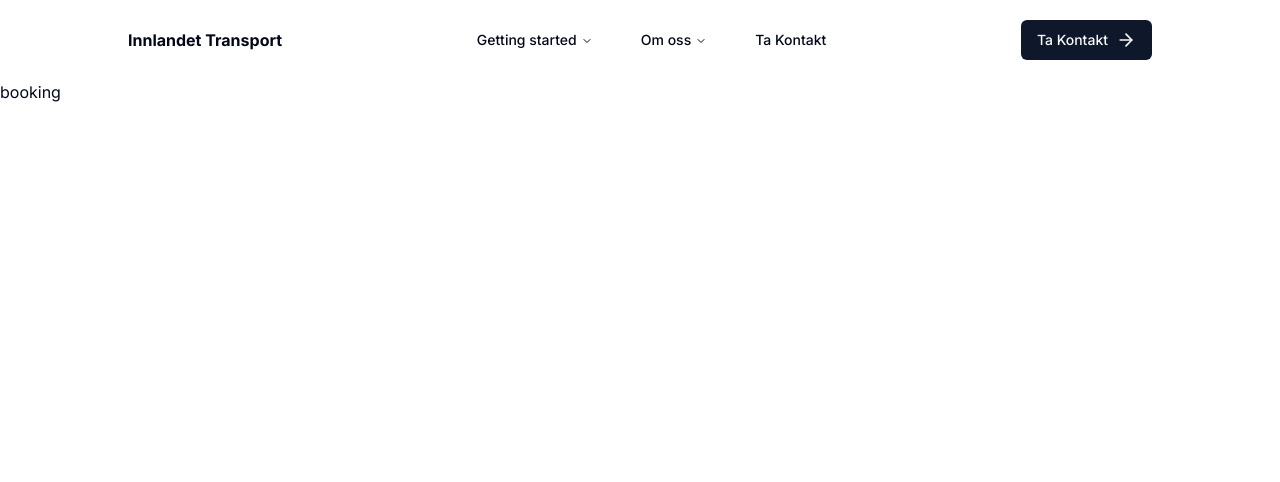
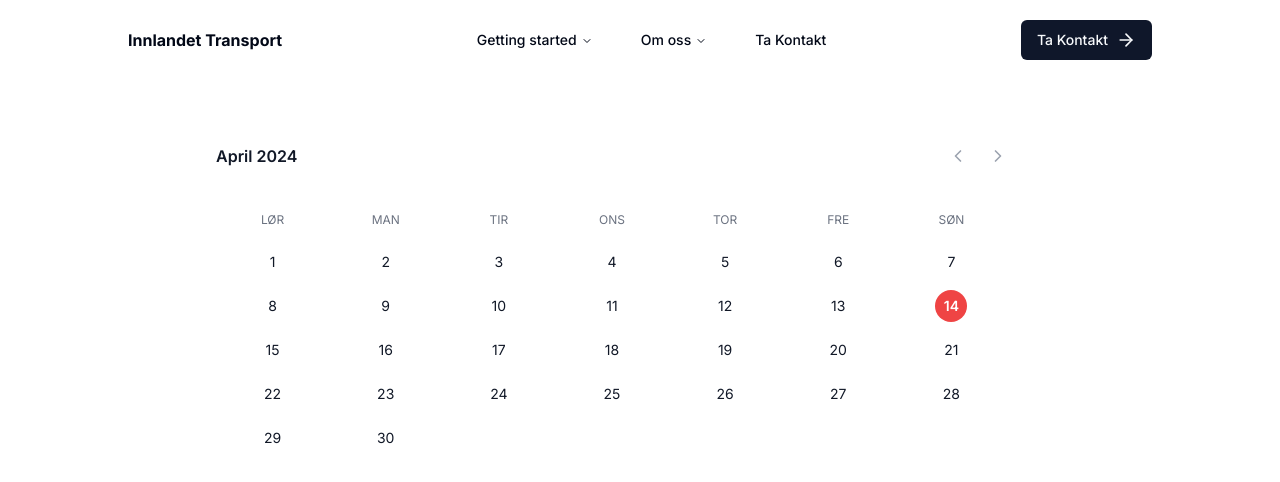
Before and after one commit to Nikolas-Vardeberg/booking-system, a Next.js app: page /booking in a window 1280 px wide. Shown: the top 482 px of the page. Built offline with nearby package versions, Linux system fonts and the light colour scheme.

Commit message:
feat: booking-calander + retrive data from id

```diff
--- a/app/admin/dashboard/orders/page.tsx
+++ b/app/admin/dashboard/orders/page.tsx
@@ -1,10 +1,11 @@
+import MaxWidthWrapper from "@/components/MaxWidthWrapper"
 import { Breadcrumb, BreadcrumbItem, BreadcrumbLink, BreadcrumbList, BreadcrumbPage, BreadcrumbSeparator } from "@/components/ui/breadcrumb"
 import { SlashIcon } from "lucide-react"
 
 
 const page = () => {
     return(
-        <div>
+        <MaxWidthWrapper>
           <Breadcrumb>
                 <BreadcrumbList>
                     <BreadcrumbItem>
@@ -28,7 +29,7 @@ const page = () => {
             <div>
                 se hvilke timer som er bestilt og hvilke servicer å kontakt innformasjon
             </div>
-        </div>
+        </MaxWidthWrapper>
     )
 }
 
--- a/app/admin/dashboard/services/[serviceid]/page.tsx
+++ b/app/admin/dashboard/services/[serviceid]/page.tsx
@@ -1,4 +1,6 @@
+import MaxWidthWrapper from '@/components/MaxWidthWrapper';
 import { prisma } from '@/lib/db';
+import { Ghost } from 'lucide-react';
 import { notFound, redirect, useRouter } from 'next/navigation';
 
 interface PageProps {
@@ -16,10 +18,34 @@ const page = async({ params }: PageProps) => {
         }
     })
 
+    const getServiceInfo = await prisma.service.findUnique({
+        where: {
+            id: serviceid,
+        }
+    })
+
+    if(!file) return(
+        <div className="mt-16 flex flex-col items-center gap-2">
+            <Ghost className="h-8 w-8 text-gray-900" />
+            <h3 className="font-semibold text-xl">
+                Couldn't find service
+            </h3>
+            <p>
+                Sorry, couldn't find the service you're looking for!
+            </p>
+        </div>
+    )
+
     return (
-        <div>
-            <h1>{serviceid}</h1>
-        </div>
+        <>
+            <MaxWidthWrapper>
+                her kan de kunne gjøre endringer til servicen
+
+                <h1>{serviceid}</h1>
+                <h1>{getServiceInfo?.name}</h1>
+
+            </MaxWidthWrapper>
+        </>
     );
 }
 
--- a/app/admin/dashboard/services/create/page.tsx
+++ b/app/admin/dashboard/services/create/page.tsx
@@ -1,7 +1,7 @@
 "use client"
 
 import MaxWidthWrapper from "@/components/MaxWidthWrapper"
-import { StoreModal } from "@/components/modals/store-modal"
+import { ServiceModal } from "@/components/modals/service-modal"
 import { Breadcrumb, BreadcrumbItem, BreadcrumbLink, BreadcrumbList, BreadcrumbPage, BreadcrumbSeparator } from "@/components/ui/breadcrumb"
 import { Button } from "@/components/ui/button"
 import { Input } from "@/components/ui/input"
@@ -67,7 +67,7 @@ const page = async() => {
         </Breadcrumb>
 
         <>
-          <StoreModal />
+          <ServiceModal />
         </>
 
         </MaxWidthWrapper>
--- a/app/admin/dashboard/services/page.tsx
+++ b/app/admin/dashboard/services/page.tsx
@@ -8,6 +8,7 @@ import { format } from "date-fns"
 import { Button, buttonVariants } from "@/components/ui/button"
 import Image from "next/image"
 import Link from "next/link"
+import DeleteButton from "@/components/DeleteButton"
 
 const page = async() => {
 
@@ -87,12 +88,14 @@ const page = async() => {
 
                                     <div className="flex items-center gap-2">
                                         <MessageSquare className="w-4 h-4" />
-                                        {service.name}
+                                        {service.id}
                                     </div>
 
-                                    <Button size="sm" className="w-full" variant="destructive" key={service.id}>
-                                        <Trash className="h-4 w-4"/>
-                                    </Button>
+
+                                    <>
+                                        <DeleteButton itemId={service.id} />
+                                    </>
+
                                 </div>
 
                             </li>
--- a/app/booking/page.tsx
+++ b/app/booking/page.tsx
@@ -1,10 +1,131 @@
+"use client"
+
+import MaxWidthWrapper from "@/components/MaxWidthWrapper";
+import { cn } from "@/lib/utils";
+import {
+    add,
+    eachDayOfInterval,
+    endOfMonth,
+    format,
+    getDay,
+    isEqual,
+    isSameDay,
+    isSameMonth,
+    isToday,
+    parse,
+    parseISO,
+    startOfToday,
+  } from 'date-fns'
+import { ChevronLeftIcon, ChevronRightIcon } from "lucide-react";
+  import { Fragment, useState } from 'react'
 
 
 const page = () => {
+
+    let today = startOfToday()
+    let [selectedDay, setSelectedDay] = useState(today)
+    let [currentMonth, setCurrentMonth] = useState(format(today, 'MMM-yyyy'))
+    let firstDayCurrentMonth = parse(currentMonth, 'MMM-yyyy', new Date())
+
+    let days = eachDayOfInterval({
+      start: firstDayCurrentMonth,
+      end: endOfMonth(firstDayCurrentMonth),
+    })
+
+    function previousMonth() {
+      let firstDayNextMonth = add(firstDayCurrentMonth, { months: -1 })
+      setCurrentMonth(format(firstDayNextMonth, 'MMM-yyyy'))
+    }
+
+    function nextMonth() {
+      let firstDayNextMonth = add(firstDayCurrentMonth, { months: 1 })
+      setCurrentMonth(format(firstDayNextMonth, 'MMM-yyyy'))
+    }
+
     return(
-        <div>
-            booking
-        </div>
+        <>
+            <MaxWidthWrapper>
+            <div className="pt-16">
+                <div className="max-w-md px-4 mx-auto sm:px-7 md:max-w-4xl md:px-6">
+                    <div className="md:pr-14">
+                        <div className="flex items-center">
+                        <h2 className="flex-auto font-semibold text-gray-900">
+                            {format(firstDayCurrentMonth, 'MMMM yyyy')}
+                        </h2>
+                        <button
+                            type="button"
+                            onClick={previousMonth}
+                            className="-my-1.5 flex flex-none items-center justify-center p-1.5 text-gray-400 hover:text-gray-500"
+                        >
+                            <span className="sr-only">Previous month</span>
+                            <ChevronLeftIcon className="w-5 h-5" aria-hidden="true" />
+                        </button>
+                        <button
+                            onClick={nextMonth}
+                            type="button"
+                            className="-my-1.5 -mr-1.5 ml-2 flex flex-none items-center justify-center p-1.5 text-gray-400 hover:text-gray-500"
+                        >
+                            <span className="sr-only">Next month</span>
+                            <ChevronRightIcon className="w-5 h-5" aria-hidden="true" />
+                        </button>
+                        </div>
+                        <div className="grid grid-cols-7 mt-10 text-xs leading-6 text-center text-gray-500">
+                        <div>LØR</div>
+                        <div>MAN</div>
+                        <div>TIR</div>
+                        <div>ONS</div>
+                        <div>TOR</div>
+                        <div>FRE</div>
+                        <div>SØN</div>
+                        </div>
+                        <div className="grid grid-cols-7 mt-2 text-sm">
+                        {days.map((day, dayIdx) => (
+                            <div
+                            key={day.toString()}
+                            className={cn(
+                                'py-1.5'
+                            )}
+                            >
+                            <button
+                                type="button"
+                                onClick={() => setSelectedDay(day)}
+                                className={cn(
+                                isEqual(day, selectedDay) && 'text-white',
+                                !isEqual(day, selectedDay) &&
+                                    isToday(day) &&
+                                    'text-red-500',
+                                !isEqual(day, selectedDay) &&
+                                    !isToday(day) &&
+                                    isSameMonth(day, firstDayCurrentMonth) &&
+                                    'text-gray-900',
+                                !isEqual(day, selectedDay) &&
+                                    !isToday(day) &&
+                                    !isSameMonth(day, firstDayCurrentMonth) &&
+                                    'text-gray-400',
+                                isEqual(day, selectedDay) && isToday(day) && 'bg-red-500',
+                                isEqual(day, selectedDay) &&
+                                    !isToday(day) &&
+                                    'bg-gray-900',
+                                !isEqual(day, selectedDay) && 'hover:bg-gray-200',
+                                (isEqual(day, selectedDay) || isToday(day)) &&
+                                    'font-semibold',
+                                'mx-auto flex h-8 w-8 items-center justify-center rounded-full'
+                                )}
+                            >
+                                <time dateTime={format(day, 'yyyy-MM-dd')}>
+                                {format(day, 'd')}
+                                </time>
+                            </button>
+
+                            </div>
+                        ))}
+                    </div>
+                    </div>
+                </div>
+                </div>
+            </MaxWidthWrapper>
+        </>
+
     )
 }
 
--- /dev/null
+++ b/components/DeleteButton.tsx
@@ -0,0 +1,31 @@
+"use client"
+
+import { Button } from "@/components/ui/button"
+import { Trash } from "lucide-react"
+import { prisma } from "@/lib/db"
+
+
+
+const DeleteButton = ({ itemId }) => {
+
+    const handleDelete = async () => {
+        console.log(typeof itemId, itemId);
+
+        // Delete the file from the database using Prisma
+        await prisma.service.delete({
+            where: {
+                id: itemId,
+            }
+        });
+    };
+
+    return(
+        <>
+            <Button size="sm" className="w-full" variant="destructive" onClick={handleDelete}>
+                <Trash className="h-4 w-4"/>
+            </Button>
+        </>
+    )
+}
+
+export default DeleteButton
```
Also changed, not shown: app/booking/Calandar.css (added, +63 -0 lines), components/modals/service-modal.tsx (renamed from components/modals/store-modal.tsx, +12 -14 lines), package.json (+9 -0 lines), 2 other files (tests, documents, lock files or other folders).
